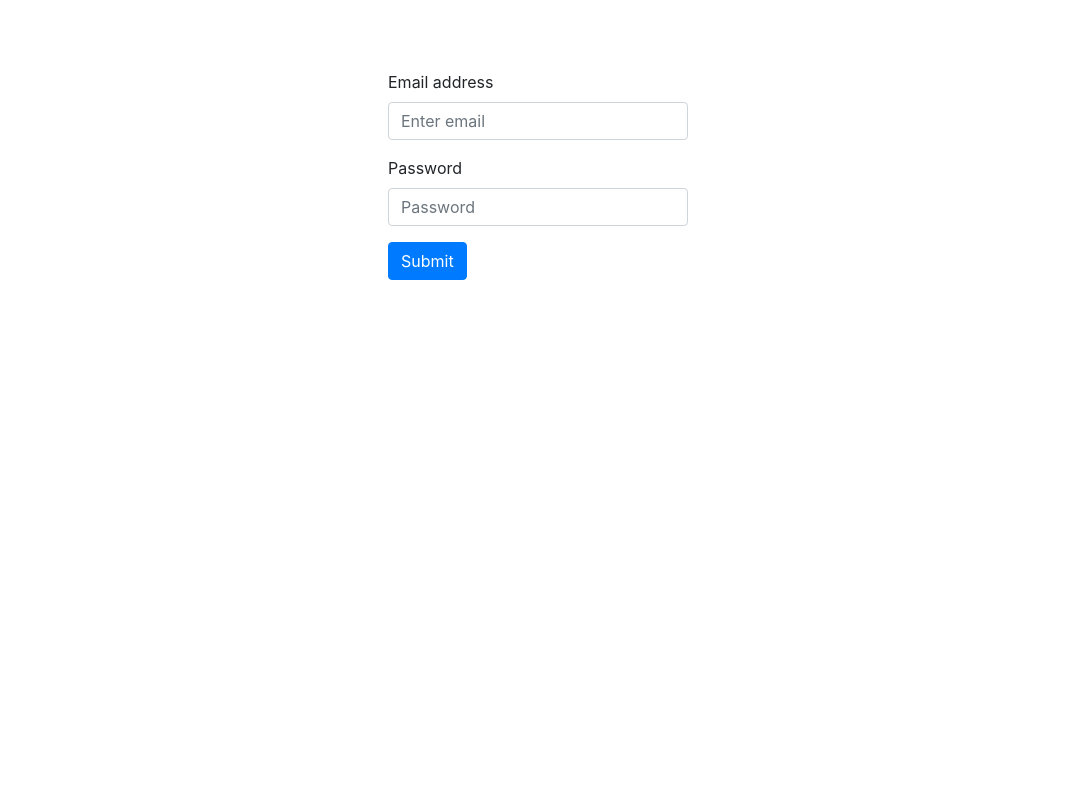
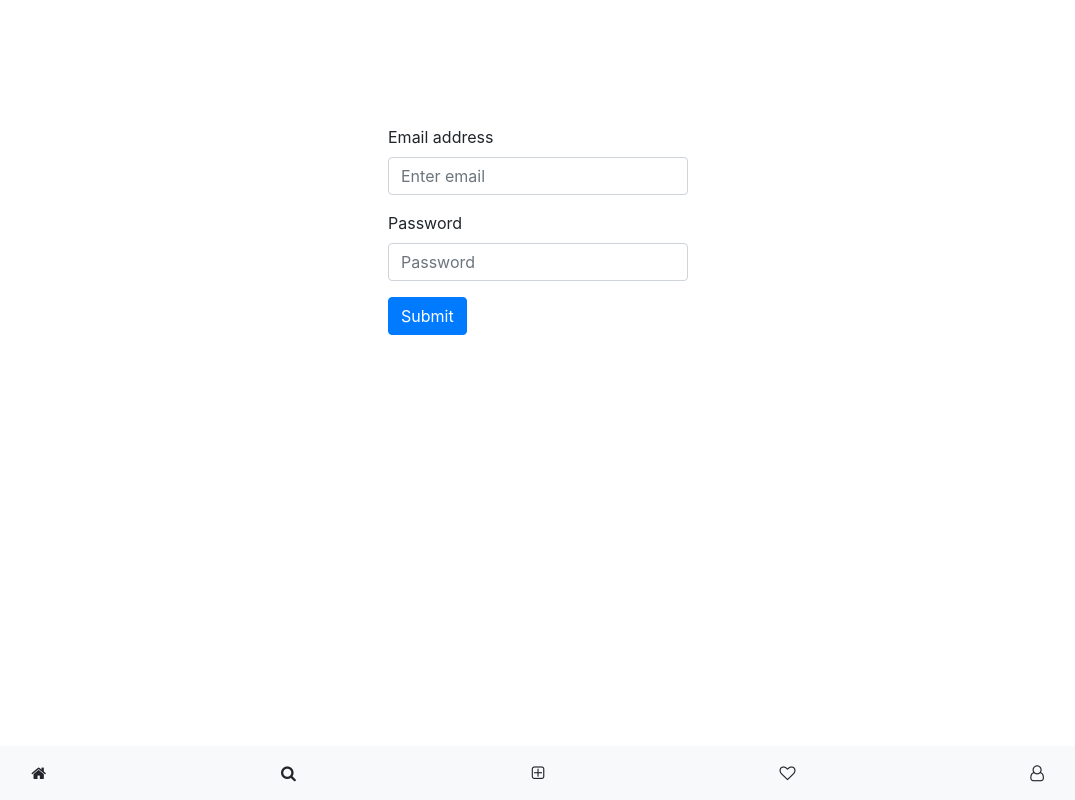
Before and after one commit to pavloskii/sedc-ohrid-2018-vuejs, a Vue app in the folder full-project/: page /login in a window 1280 px wide. Shown: the whole page, without its empty margins (102-1177 px from the left). Built offline with nearby package versions, Linux system fonts and the light colour scheme.

Commit message:
wveb dizajnot e gotov

```diff
--- a/full-project/index.html
+++ b/full-project/index.html
@@ -5,6 +5,7 @@
     <meta name="viewport" content="width=device-width,initial-scale=1.0">
     <title>login-project</title>
     <link rel="stylesheet" href="https://stackpath.bootstrapcdn.com/bootstrap/4.1.3/css/bootstrap.min.css" integrity="sha384-MCw98/SFnGE8fJT3GXwEOngsV7Zt27NXFoaoApmYm81iuXoPkFOJwJ8ERdknLPMO" crossorigin="anonymous">
+    <link rel="stylesheet" href="https://cdnjs.cloudflare.com/ajax/libs/font-awesome/4.7.0/css/font-awesome.min.css">
   </head>
   <body>
     <div id="app"></div>
--- a/full-project/src/App.vue
+++ b/full-project/src/App.vue
@@ -2,15 +2,18 @@
   <div>
     <navigation-bar v-if="isAuth"></navigation-bar>
     <router-view></router-view>
+    <app-footer></app-footer>
   </div>
 </template>
 
 <script>
 import NavigationBar from "./components/NavigationBar";
+import Footer from "./components/Footer";
 
 export default {
   components: {
-    NavigationBar
+    NavigationBar,
+    "app-footer": Footer
   },
   computed: {
     isAuth() {
@@ -21,4 +24,8 @@ export default {
 </script>
 
 <style>
+body {
+  padding-top: 55px;
+  padding-bottom: 55px;
+}
 </style>
--- /dev/null
+++ b/full-project/src/components/Footer.vue
@@ -0,0 +1,33 @@
+<template>
+    <footer class="navbar fixed-bottom navbar-light bg-light">
+        <button class="btn btn-light flex">
+            <i class="fa fa-home"></i>
+        </button>
+
+        <button class="btn btn-light flex">
+            <i class="fa fa-search"></i>
+        </button>
+
+        <button class="btn btn-light flex">
+            <i class="fa fa-plus-square-o"></i>
+        </button>
+
+        <button class="btn btn-light flex">
+            <i class="fa fa-heart-o"></i>
+        </button>
+
+        <button class="btn btn-light flex">
+            <i class="fa fa-user-o"></i>
+        </button>
+    </footer>
+</template>
+
+<script>
+export default {};
+</script>
+
+<style>
+.flex {
+    flex:1
+}
+</style>
--- a/full-project/src/components/Home.vue
+++ b/full-project/src/components/Home.vue
@@ -1,12 +1,18 @@
 <template>
-<div>
-    <main>
-      <div class="jumbotron">
-        This is a nicer homepage!
-      </div>
-    </main>
-</div>
-
+    <div>
+        <div class="card" v-for="n in [1,2,3,4,5]" :key="n">
+            <img class="card-img-top"
+                src="http://www.upsocl.com/wp-content/uploads/2019/05/Portada-43.jpg" alt="Card image cap">
+            <div class="card-body">
+                <div>
+                    <i class="fa fa-heart-o"></i>
+                    <i class="fa fa-comment-o"></i>
+                </div>
+                <p>54 likes</p>
+                <p class="card-text"><strong>johny</strong> Preubo!</p>
+            </div>
+        </div>
+    </div>
 </template>
 
 <script>
--- a/full-project/src/components/NavigationBar.vue
+++ b/full-project/src/components/NavigationBar.vue
@@ -1,28 +1,21 @@
 <template>
-    <nav class="nav nav-pills nav-fill">
-        <router-link
-            v-for="item in navItems" :key="item.name"
-            :to="item.path"
-            class="nav-item nav-link"
-            active-class="active"
-            exact>
-            {{item.name}}
-        </router-link>
-        <button class="btn btn-warning" @click="logout">Logout</button>
-    </nav>
+  <nav class="navbar fixed-top navbar-light bg-light">
+    <a class="navbar-brand">
+      <i class="fa fa-instagram"></i>
+    </a>
+
+    <img src="@/assets/insta-logo.png" class="logo">
+
+    <a class="navbar-brand">
+      <i class="fa fa-user-plus"></i>
+    </a>
+  </nav>
 </template>
 
 <script>
 export default {
-  data() {
-    return {
-      navItems: [
-        { name: "Home", path: "/" }
-      ]
-    };
-  },
-  methods:{
-    logout(){
+  methods: {
+    logout() {
       this.$store.dispatch("logout");
     }
   }
@@ -30,4 +23,7 @@ export default {
 </script>
 
 <style>
+.logo {
+  height: 33px;
+}
 </style>
```
Also changed, not shown: full-project/src/assets/insta-logo.png (added).
